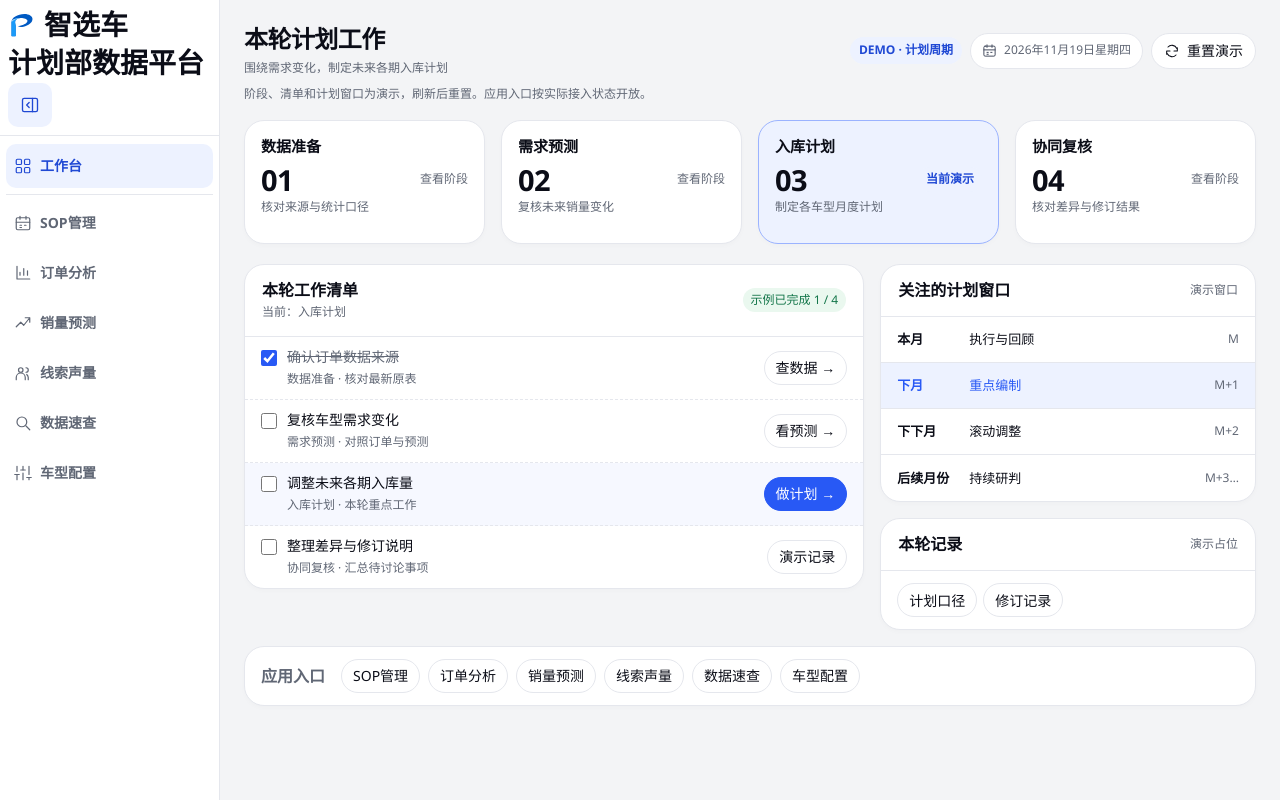
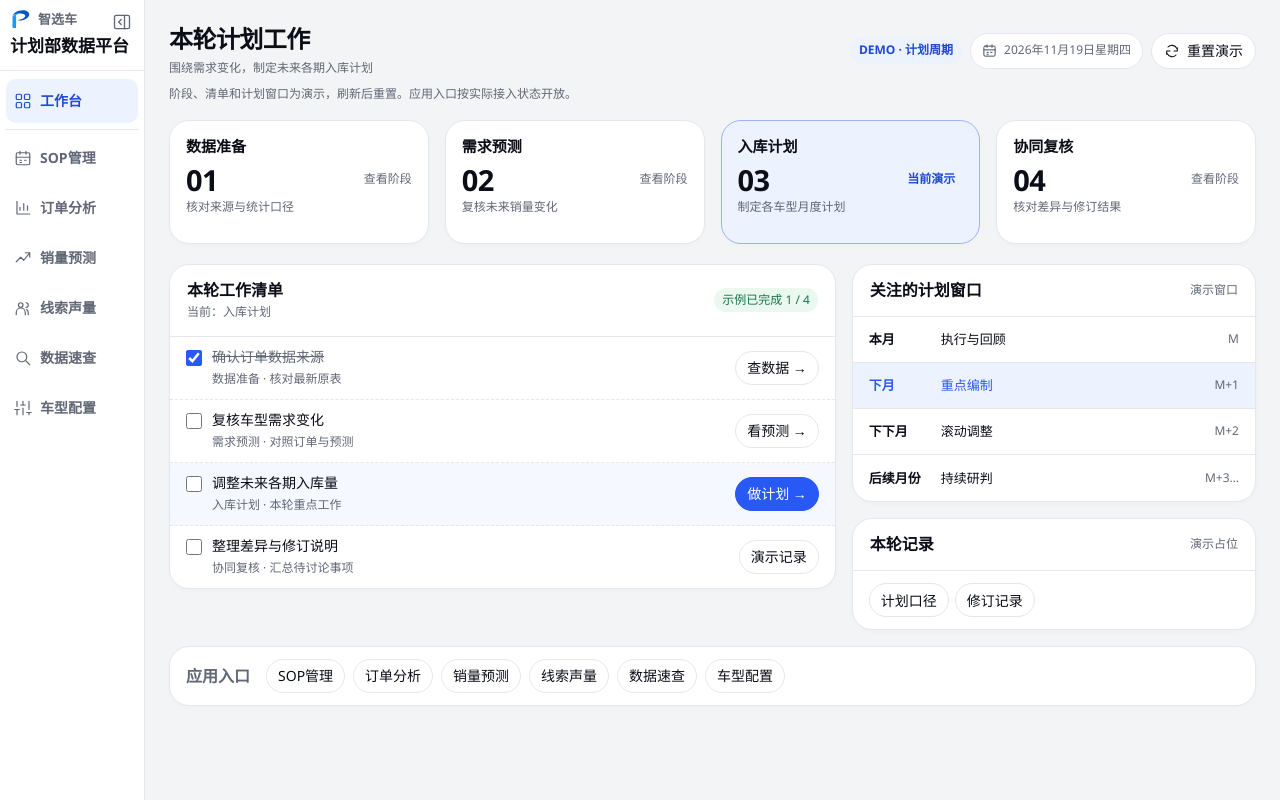
Before and after one commit to rabbittttt/PlanHub, a website: page portal/index.html in a window 1280 px wide. Both pictures are taken after a click on the button "展开应用导航". Drawn offline with Linux system fonts and the light colour scheme.

Commit message:
Restore compact sidebar branding

```diff
--- a/portal/css/portal.css
+++ b/portal/css/portal.css
@@ -23,7 +23,8 @@ h1,h2,h3,h4,p{margin:0}
 .brand,.nav-toggle{display:flex;align-items:center;justify-content:center;width:44px;min-height:44px;border-radius:10px}
 .brand-mark{display:block;width:36px;height:36px;object-fit:contain;flex-shrink:0;border-radius:8px}
 .brand-copy,.nav-label{display:none;min-width:0}
-.brand-organization,.brand strong{color:var(--ink);font-size:calc(var(--type-title) + 4px);font-weight:700;line-height:1.2;overflow-wrap:anywhere}
+.brand-organization{font-size:13px;font-weight:600;color:var(--muted)}
+.brand strong{color:var(--ink);font-size:17px;font-weight:650;line-height:1.35;overflow-wrap:anywhere}
 .nav-toggle{border:0;background:transparent;color:var(--icon);padding:0;flex-shrink:0}
 .brand:hover,.nav-toggle:hover{background:var(--surface-soft)}
 .sidebar :is(a,button):focus-visible{outline-offset:-3px}
@@ -36,15 +37,16 @@ h1,h2,h3,h4,p{margin:0}
 .nav-item.active{color:var(--accent-hover);background:var(--accent-soft)}
 .sidebar .nav-item:focus-visible{outline:2px solid var(--ring);outline-offset:-2px}
 .nav-pending{position:absolute;top:8px;right:7px;width:6px;height:6px;border-radius:50%;background:var(--amber)}
-.shell.nav-open{--sidebar-width:220px}
-.nav-open .sidebar-heading{align-items:flex-start;padding-inline:8px}
-.nav-open .brand{display:grid;width:100%;grid-template-columns:28px minmax(0,1fr);align-items:center;gap:4px 8px;text-align:start}
-.nav-open .brand-mark{width:28px;height:28px}
+.shell.nav-open{--sidebar-width:145px}
+.nav-open .sidebar-heading{position:relative;align-items:stretch;padding:8px 10px 12px}
+.nav-open .brand{display:grid;width:100%;grid-template-columns:22px minmax(0,1fr);align-items:center;gap:5px 6px;text-align:start}
+.nav-open .brand-mark{width:22px;height:22px}
 .nav-open .brand-copy{display:contents}
 .nav-open .brand strong{grid-column:1/-1;text-wrap:balance;word-break:auto-phrase}
 .brand-term{display:inline-block}
 .nav-open .nav-label{display:block}
-.nav-open .nav-toggle{background:var(--accent-soft);color:var(--accent-hover)}
+.nav-open .nav-toggle{position:absolute;top:0;right:0;background:transparent;color:var(--muted)}
+.nav-open .nav-toggle:hover{background:var(--surface-soft);color:var(--ink)}
 .nav-open .nav-toggle svg{transform:scaleX(-1)}
 .nav-open .primary-navigation{padding-inline:6px;scrollbar-width:thin}
 .nav-open .nav-item{width:100%;justify-content:flex-start;gap:8px;padding:7px 8px;overflow-wrap:anywhere}
@@ -134,7 +136,6 @@ main{min-width:0}
   .cycle-aside{grid-template-columns:repeat(2,minmax(0,1fr));align-items:start}
 }
 @media(max-width:640px){
-  .shell.nav-open{--sidebar-width:145px}
   :root{--sidebar-width:48px;--page-gutter:10px;--gap:10px;--radius:16px}
   .home-view{padding-top:16px;padding-bottom:24px}.home-heading{align-items:flex-start;flex-direction:column;gap:6px;margin-bottom:12px}
   .home-heading h1{font-size:22px}.home-context{font-size:12px}#today{font-size:12px}
--- a/portal/index.html
+++ b/portal/index.html
@@ -11,7 +11,7 @@
   <link rel="icon" href="./assets/favicon.ico?v=transparent-20261109" sizes="any">
   <link rel="icon" href="./assets/favicon.svg?v=transparent-20261109" type="image/svg+xml">
   <link rel="apple-touch-icon" href="./assets/apple-touch-icon.png?v=open-p-20261109">
-  <link rel="stylesheet" href="./css/portal.css?v=platform-title-20261119">
+  <link rel="stylesheet" href="./css/portal.css?v=compact-brand-20261119">
   <script type="module" src="./js/portal.js?v=platform-title-20261119"></script>
 </head>
 <body>
```
Also changed, not shown: design-system/planning-portal/MASTER.md (+2 -2 lines).
